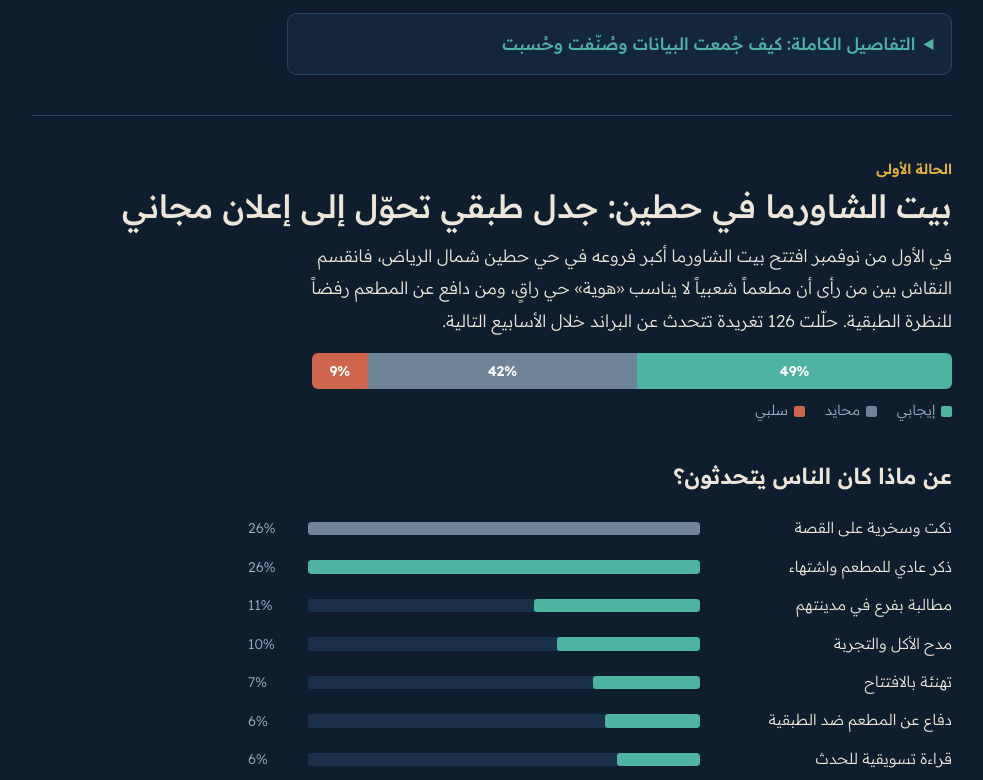
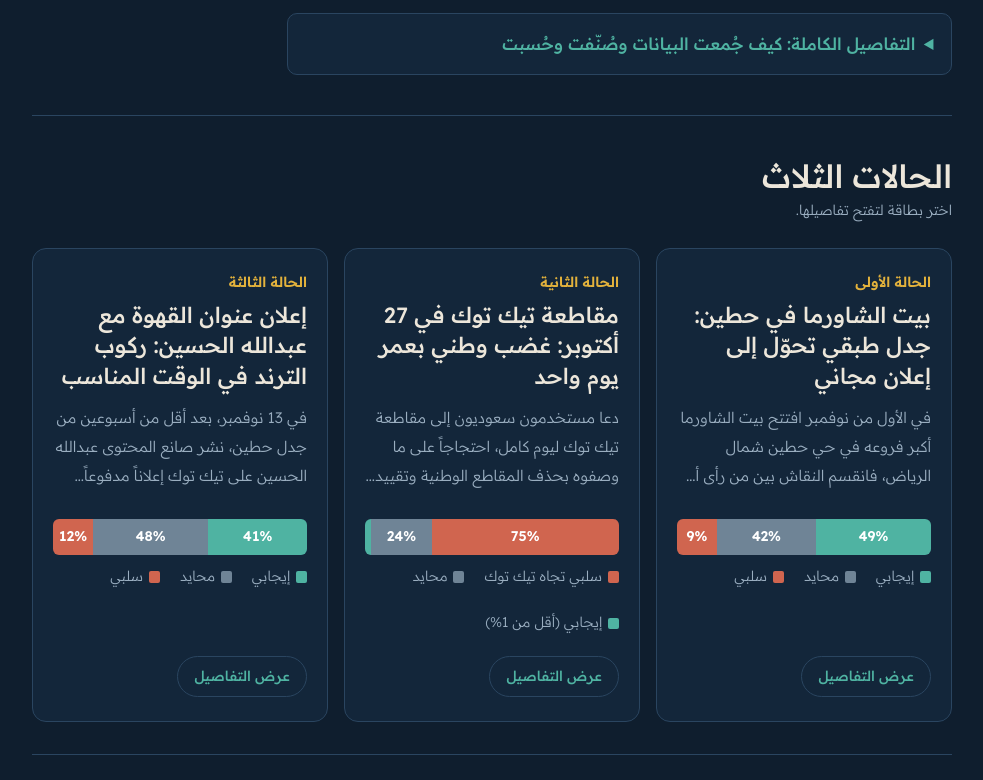
Before and after one commit to joudalbaiti/joudalbaiti.github.io, a plain HTML site: page case-studies/brand-sentiment.html in a window 1280 px wide. Shown: the part 1172-1952 px from the top of the page, without its empty margins (148-1131 px from the left). Drawn offline with Linux system fonts and the light colour scheme.

Commit message:
Case cards with hover and expandable details; broaden stated interests

```diff
--- a/case-studies/brand-sentiment.html
+++ b/case-studies/brand-sentiment.html
@@ -120,6 +120,23 @@
   .md-tbl{font-size:.85rem;margin-bottom:.6rem}
   .md-tbl td{vertical-align:top}
   @media print{.method-d{border:0;background:none}.method-d summary{display:none}.md{padding:0}}
+  .cases-head{padding-block:2.5rem .5rem;border-block-start:1px solid var(--hairline)}
+  .cases-h2{font-size:var(--step-2);font-weight:500;line-height:1.3}
+  .cases-sub{color:var(--muted);font-size:var(--step--1)}
+  .cases-grid{display:grid;grid-template-columns:repeat(auto-fit,minmax(16.5rem,1fr));gap:1rem;padding-block:1rem 2rem;align-items:stretch}
+  section.case-card{background:var(--card);border:1px solid var(--hairline);border-radius:14px;padding:1.25rem 1.25rem 1rem;transition:transform .2s ease,box-shadow .2s ease,border-color .2s ease}
+  section.case-card.collapsed{cursor:pointer;display:flex;flex-direction:column}
+  section.case-card.collapsed .case-toggle{margin-top:auto;align-self:flex-start}
+  section.case-card.collapsed:hover,section.case-card.collapsed:focus-within{transform:translateY(-6px) scale(1.025);box-shadow:0 14px 34px rgba(0,0,0,.35);border-color:var(--accent)}
+  section.case-card.collapsed > :nth-child(n+7){display:none}
+  section.case-card.collapsed h2{font-size:var(--step-1);line-height:1.4}
+  section.case-card.collapsed > p{display:-webkit-box;-webkit-line-clamp:3;-webkit-box-orient:vertical;overflow:hidden;font-size:.95rem;color:var(--muted)}
+  section.case-card.open{grid-column:1/-1;padding:1.75rem}
+  .case-toggle{font:inherit;font-size:var(--step--1);font-weight:500;color:var(--accent);background:transparent;border:1px solid var(--hairline);border-radius:999px;padding:.4rem 1rem;cursor:pointer;margin-block:.25rem .5rem}
+  .case-toggle:hover{border-color:var(--accent)}
+  .case-card .t-close{display:none} .case-card.open .t-close{display:inline} .case-card.open .t-open{display:none}
+  @media (prefers-reduced-motion:reduce){section.case-card{transition:none}section.case-card.collapsed:hover{transform:none}}
+  @media print{.cases-head,.case-toggle{display:none!important}.cases-grid{display:block;padding:0}section.case-card{background:none;border:0;border-radius:0;padding:1rem 0;box-shadow:none;transform:none}section.case-card > *{display:revert!important}section.case-card.collapsed > p{-webkit-line-clamp:unset;color:inherit}}
   .hdr-r{display:flex;gap:.5rem;align-items:center}
   @media (max-width:36rem){ .chart .lab{font-size:19px} .chart .sub,.chart .tick,.chart .val{font-size:16px} .chart .in{font-size:15px}
     .bars li{grid-template-columns:1fr 3rem} .bars .label{grid-column:1/-1} }
@@ -244,7 +261,12 @@
   </details>
 </section>
 
-<section class="block" id="case-shawarma">
+<div class="cases-head" id="cases">
+  <div class="cases-h2"><span data-l="ar">الحالات الثلاث</span><span data-l="en">The three cases</span></div>
+  <div class="cases-sub"><span data-l="ar">اختر بطاقة لتفتح تفاصيلها.</span><span data-l="en">Pick a card to open its details.</span></div>
+</div>
+<div class="cases-grid">
+<section class="block case-card" id="case-shawarma">
   <span class="case-tag">الحالة الأولى</span>
   <h2>بيت الشاورما في حطين: جدل طبقي تحوّل إلى إعلان مجاني</h2>
   <p>في الأول من نوفمبر افتتح بيت الشاورما أكبر فروعه في حي حطين شمال الرياض، فانقسم النقاش بين من رأى أن مطعماً شعبياً لا يناسب «هوية» حي راقٍ، ومن دافع عن المطعم رفضاً للنظرة الطبقية. حلّلت 126 تغريدة تتحدث عن البراند خلال الأسابيع التالية.</p>
@@ -253,6 +275,7 @@
     <div class="pos" style="width:49.2%">49%</div><div class="neu" style="width:42.1%">42%</div><div class="neg" style="width:8.7%">9%</div>
   </div>
   <div class="legend"><span><i class="pos"></i>إيجابي</span><span><i class="neu"></i>محايد</span><span><i class="neg"></i>سلبي</span></div>
+  <button class="case-toggle" type="button" aria-expanded="false"><span class="t-open"><span data-l="ar">عرض التفاصيل</span><span data-l="en">Show details</span></span><span class="t-close"><span data-l="ar">إخفاء التفاصيل</span><span data-l="en">Hide details</span></span></button>
 
   <h3>عن ماذا كان الناس يتحدثون؟</h3>
   <ul class="bars">
@@ -279,7 +302,7 @@
   <p>الصوت الرافض للفرع كان عالياً في الإعلام لكنه صغير في الأرقام، إذ لم يتجاوز 4% من الحديث، مقابل نحو ثلث التغريدات التي هنّأت أو مدحت أو دافعت أو طالبت بفرع جديد. أكبر كتلة كانت النكت، وهي محايدة في ظاهرها لكنها أبقت اسم البراند متداولاً لأسابيع بعد الافتتاح، وهذا بالضبط ما وصفه أحد المغردين بأنه إعلان لم يُدفع فيه ريال. اللافت أن الخطر الحقيقي على البراند لم يكن الجدل الطبقي، بل أشياء أصغر وأكثر واقعية: عملاء قدامى يشعرون أن فروع أحيائهم أقل اهتماماً، وشكاوى من التوصيل والمواقف. كما أن 11% من الحديث كان مطالبات صريحة بفروع في جدة ومكة ونجران والخرج وغيرها، وهذه بيانات مجانية عن الطلب في السوق.</p>
 </section>
 
-<section class="block" id="case-tiktok">
+<section class="block case-card" id="case-tiktok">
   <span class="case-tag">الحالة الثانية</span>
   <h2>مقاطعة تيك توك في 27 أكتوبر: غضب وطني بعمر يوم واحد</h2>
   <p>دعا مستخدمون سعوديون إلى مقاطعة تيك توك ليوم كامل، احتجاجاً على ما وصفوه بحذف المقاطع الوطنية وتقييد انتشارها، مع حذف التطبيق وتقييمه بنجمة واحدة في متاجر التطبيقات. حلّلت 249 تغريدة عن الحملة.</p>
@@ -288,6 +311,7 @@
     <div class="neg" style="width:75.1%">75%</div><div class="neu" style="width:24.1%">24%</div><div class="pos" style="width:0.8%;min-width:.4rem"></div>
   </div>
   <div class="legend"><span><i class="neg"></i>سلبي تجاه تيك توك</span><span><i class="neu"></i>محايد</span><span><i class="pos"></i>إيجابي (أقل من 1%)</span></div>
+  <button class="case-toggle" type="button" aria-expanded="false"><span class="t-open"><span data-l="ar">عرض التفاصيل</span><span data-l="en">Show details</span></span><span class="t-close"><span data-l="ar">إخفاء التفاصيل</span><span data-l="en">Hide details</span></span></button>
 
   <h3>عن ماذا كان الناس يتحدثون؟</h3>
   <ul class="bars">
@@ -324,7 +348,7 @@
   <p>الغضب هنا لم يكن عن جودة المنتج أو سعره، بل عن شعور بأن المنصة لا تحترم الهوية الوطنية، وهذا النوع من الغضب يجمع الناس بسرعة كبيرة ويكاد لا يترك مكاناً للرأي المؤيد للبراند (أقل من 1%). لكنه أيضاً قصير العمر: بلغ الحديث ذروته يوم الحملة ثم هبط بنحو 80% في اليوم التالي. الأهم للمسوّقين أن 16% من التغريدات كانت تنظيماً مباشراً للتقييمات في متاجر التطبيقات، أي أن الجمهور لم يكتفِ بالكلام بل استخدم أداة تؤثر في ترتيب التطبيق وصورته أمام مستخدمين جدد. كذلك توجّه جزء من الضغط إلى المشاهير الذين استمروا في البث، مما يعني أن البراندات المرتبطة بهم في ذلك اليوم كانت معرّضة للضرر أيضاً.</p>
 </section>
 
-<section class="block" id="case-coffee">
+<section class="block case-card" id="case-coffee">
   <span class="case-tag">الحالة الثالثة</span>
   <h2>إعلان عنوان القهوة مع عبدالله الحسين: ركوب الترند في الوقت المناسب</h2>
   <p>في 13 نوفمبر، بعد أقل من أسبوعين من جدل حطين، نشر صانع المحتوى عبدالله الحسين على تيك توك إعلاناً مدفوعاً لعنوان القهوة عن مشروب جديد، أدّى فيه عدة شخصيات، ومرّر فيه جملة «توني طالع من حطين… ما تشم ريحة شاورما». وصل الإعلان إلى 88.5 مليون مشاهدة و138 ألف إعجاب و3,373 تعليقاً. حلّلت 279 تعليقاً من التعليقات الأبرز بعد حذف المكرر والرموز التعبيرية والتعليقات غير المرتبطة.</p>
@@ -333,6 +357,7 @@
     <div class="pos" style="width:40.9%">41%</div><div class="neu" style="width:47.7%">48%</div><div class="neg" style="width:11.5%">12%</div>
   </div>
   <div class="legend"><span><i class="pos"></i>إيجابي</span><span><i class="neu"></i>محايد</span><span><i class="neg"></i>سلبي</span></div>
+  <button class="case-toggle" type="button" aria-expanded="false"><span class="t-open"><span data-l="ar">عرض التفاصيل</span><span data-l="en">Show details</span></span><span class="t-close"><span data-l="ar">إخفاء التفاصيل</span><span data-l="en">Hide details</span></span></button>
 
   <h3>عن ماذا تحدّث المعلّقون؟ وأين ذهبت اللايكات؟</h3>
   <p class="note">لكل موضوع عمودان: نسبته من التعليقات، ونسبة اللايكات التي حصلت عليها تعليقاته. الفرق بينهما يكشف ما تفاعل معه الجمهور فعلاً.</p>
@@ -449,6 +474,8 @@
   <p>الإعلان نجح في أن يُشاهَد ويُحَب، فالتعليقات الإيجابية أكثر بثلاث مرات ونصف من السلبية، وتكرر كثيراً أن هذا «أول إعلان أكمله للنهاية». وأذكى ما فيه كان التوقيت: نكتة حطين جاءت والقصة ما زالت حاضرة، فصارت أكثر لحظة يتذكرها الناس ويقتبسونها، وحصلت تعليقاتها على ربع اللايكات تقريباً. لكن الأرقام تكشف أيضاً أن الانتباه ذهب للمؤثر أكثر من المشروب: الحديث عن شكله ولحيته استحوذ على ثلث التعليقات و41% من اللايكات، بينما لم تتجاوز تعليقات المنتج 2% من اللايكات، والسلبي فيها (السعر والسعرات وطعم الفول السوداني) أكثر من الإيجابي. وظهرت ثلاثة تعليقات فقط تقول صراحة إن أصحابها جرّبوا المشروب أو سيشترونه بسبب الإعلان. هذا لا يعني أن الإعلان لم يبع، فالتعليقات لا تقيس المبيعات، لكنه يعني أن رسالة المنتج نفسها لم تكن ما بقي في ذهن الجمهور.</p>
   <p class="note">للتأكد من أن الصورة لا تخص التعليقات الأبرز وحدها، فحصت كل التعليقات العربية المتاحة (1,927 تعليقاً من أصل 2,172 أمكن جمعها) بالكلمات المفتاحية: 11% منها ذكرت حطين أو الشاورما، ونحو 16% علّقت على شكل المؤثر أو لحيته أو من يشبه، مقابل 5% فقط ذكرت السعر أو السعرات، و2% تحدثت عن تجربة المشروب أو شرائه. الاتجاه نفسه.</p>
 </section>
+
+</div>
 
 <section class="block" id="compare">
   <h2>الحالات الثلاث جنباً إلى جنب</h2>
@@ -626,6 +653,26 @@
   if(start==='en') set('en');
 })();
 </script>
+<script>
+(function(){
+  const cards=[...document.querySelectorAll('.case-card')];
+  function setOpen(card,open){
+    card.classList.toggle('open',open); card.classList.toggle('collapsed',!open);
+    card.querySelector('.case-toggle').setAttribute('aria-expanded',String(open));
+  }
+  cards.forEach(c=>{
+    setOpen(c,false);
+    c.addEventListener('click',e=>{
+      const btn=e.target.closest('.case-toggle');
+      if(c.classList.contains('open')&&!btn) return;
+      const willOpen=!c.classList.contains('open');
+      cards.forEach(o=>setOpen(o,false));
+      if(willOpen){ setOpen(c,true); c.scrollIntoView({behavior:matchMedia('(prefers-reduced-motion: reduce)').matches?'auto':'smooth',block:'start'}); }
+    });
+  });
+  window.addEventListener('beforeprint',()=>cards.forEach(c=>setOpen(c,true)));
+})();
+</script>
 <script>window.addEventListener("beforeprint",()=>document.querySelectorAll("details").forEach(d=>d.open=true));</script>
 <script data-goatcounter="https://joudalbaiti.goatcounter.com/count" async src="//gc.zgo.at/count.js"></script>
 </body>
```
Also changed, not shown: index.html (+1 -1 lines), 2 other files.
